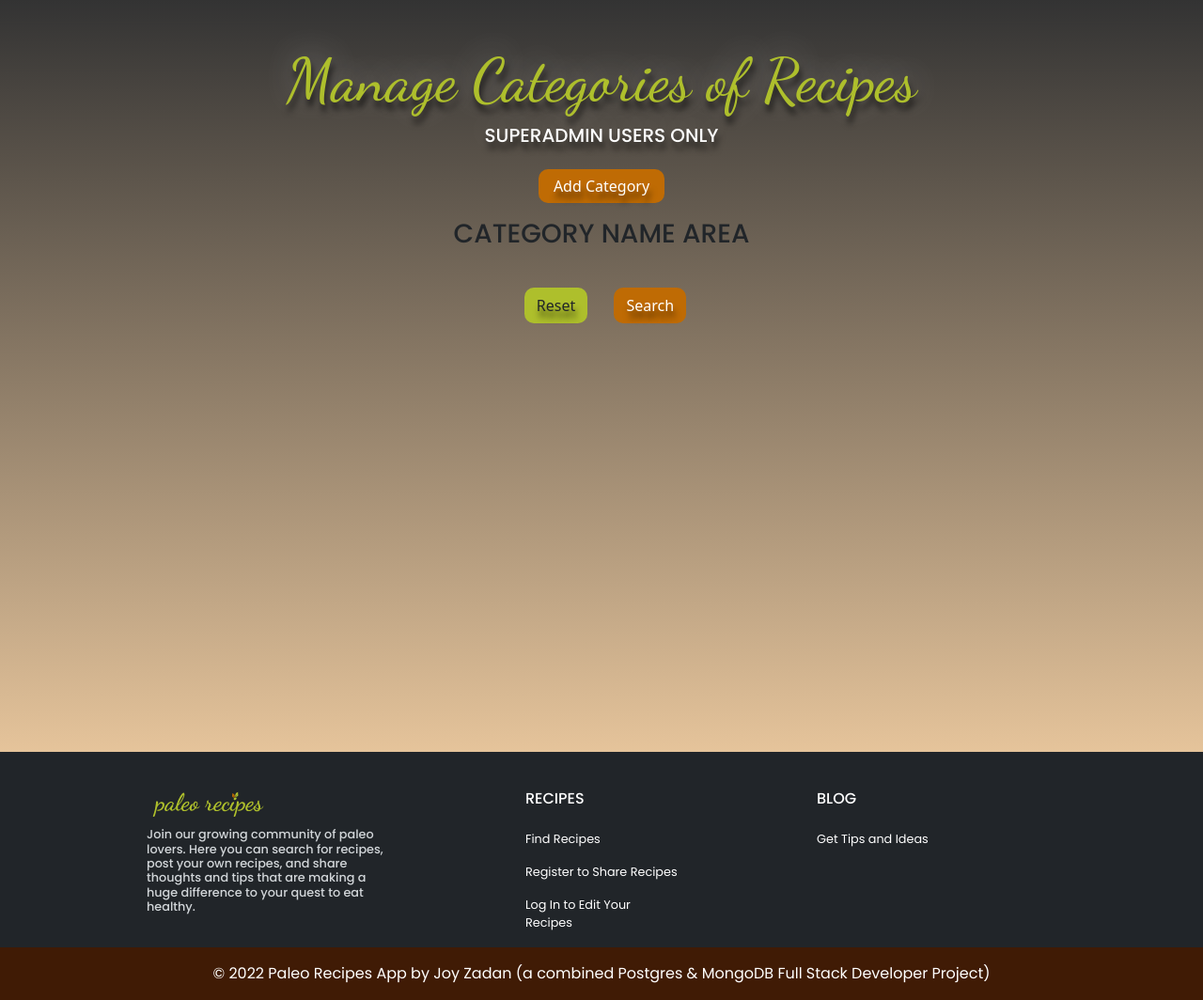
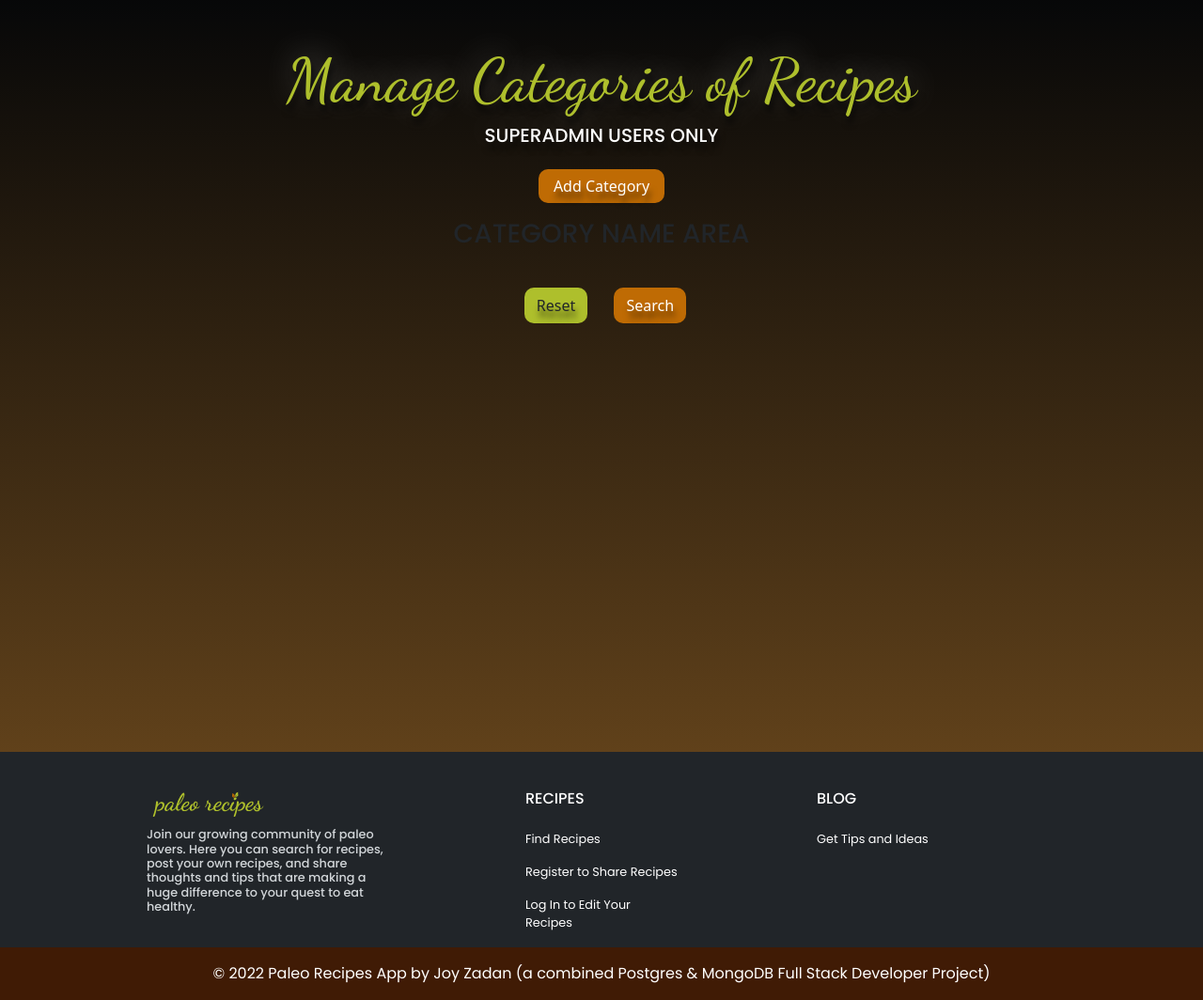
Before and after one commit to JoyZadan/paleo-recipes, a Flask app: page /categories in a window 1280 px wide. Shown: the part 59-1123 px from the top of the page at 94% size. Run offline with Flask 2, Linux system fonts and the light colour scheme; the visitor is signed in with stand-in values (Sample User, id 1); data that the repository does not hold is empty.

Commit message:
continue styling categories page after the crash from fixing the html validation, WIP

```diff
--- a/paleorecipes/static/css/style.css
+++ b/paleorecipes/static/css/style.css
@@ -380,8 +380,6 @@ a {
     justify-content: space-between;
 }
 
-
-
 /* RECIPES PAGE STYLING */
 .recipe-bg {
     /* Use "linear-gradient" to add a darken background effect to the image. This will make the text easier to read */
--- a/paleorecipes/templates/categories.html
+++ b/paleorecipes/templates/categories.html
@@ -1,7 +1,7 @@
 {% extends "base.html" %}
 {% block content %}
 
-    <div class="min-vh-100 alt-bg">
+    <div class="min-vh-100 alt-bg bg-dark">
         <!-- MANAGE CATEGORIES -->
         <div class="recipe-container mx-auto">
             <h1 class="text-center display-3 mt-5">Manage Categories of Recipes</h1>
```
